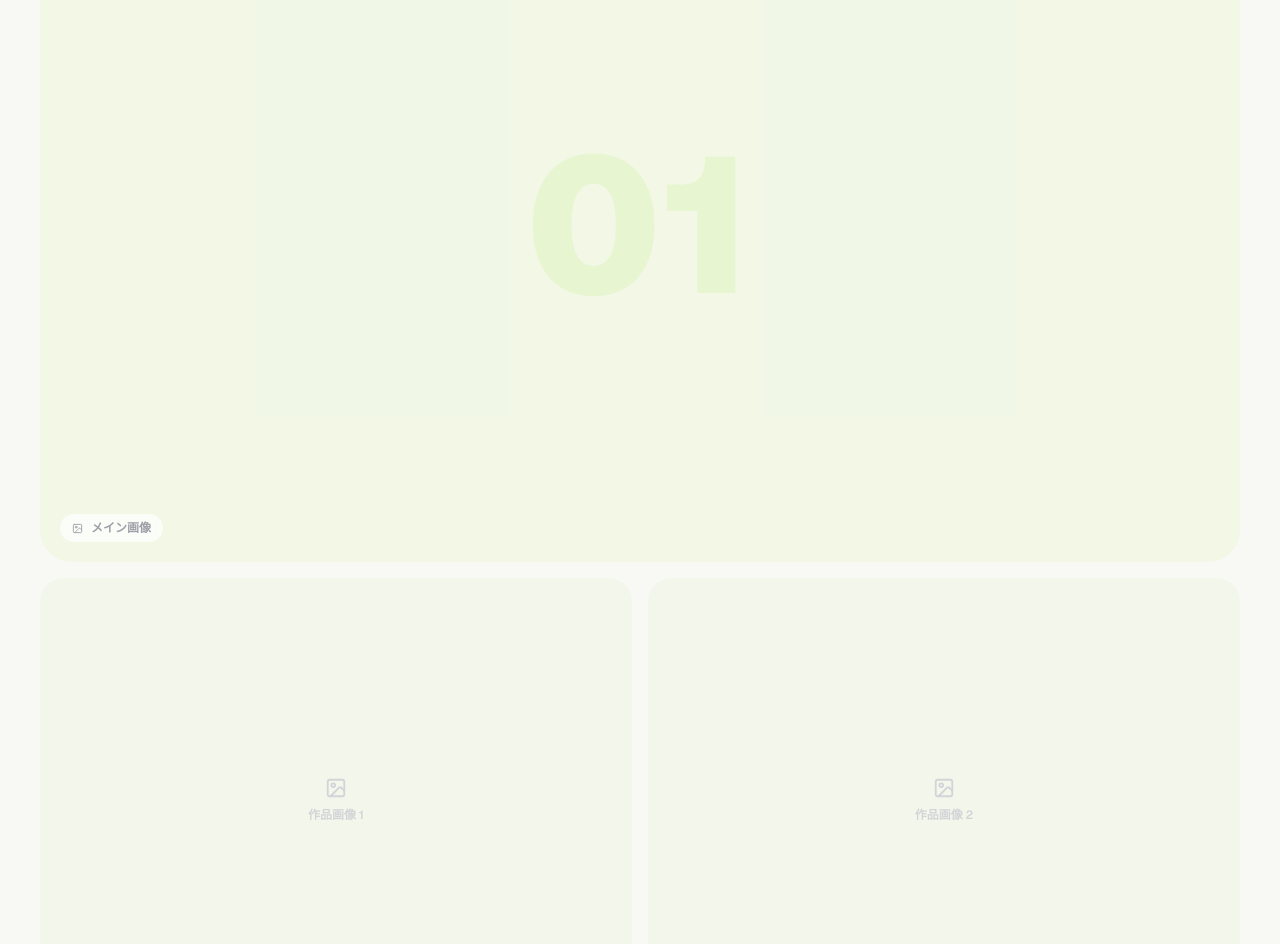
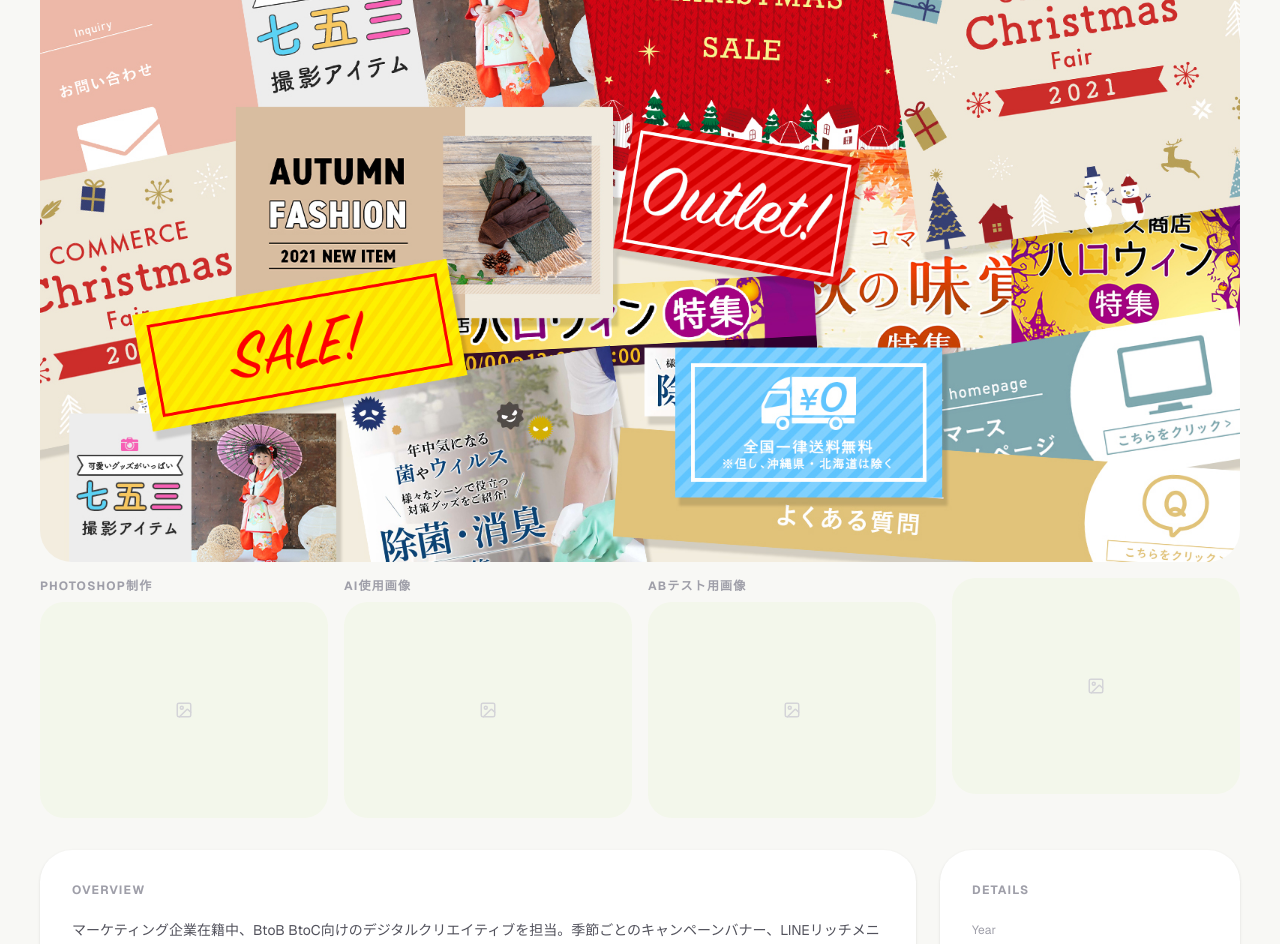
Before and after one commit to canakopanda/portfolio-site, a Next.js app: page /works/ec-web-creative in a window 1280 px wide. Shown: the part 600-1544 px from the top of the page. Built offline with nearby package versions, Linux system fonts and the light colour scheme.

Commit message:
サブ画像4カラム・画像表示対応

```diff
--- a/app/page.tsx
+++ b/app/page.tsx
@@ -2,6 +2,7 @@
 
 import { motion } from "framer-motion";
 import Link from "next/link";
+import Image from "next/image";
 import { ArrowUpRight, Mail, MapPin, Image as LucideImage } from "lucide-react";
 import Navigation from "@/components/Navigation";
 import { works } from "@/data/works";
@@ -186,11 +187,20 @@ export default function Portfolio() {
                 >
                   {/* 作品画像スペース */}
                   <div
-                    className="relative flex aspect-[16/10] items-center justify-center overflow-hidden"
-                    style={{ backgroundColor: work.tagColor + "14" }}
+                    className="relative aspect-[16/10] overflow-hidden"
+                    style={!work.images?.[0] ? { backgroundColor: work.tagColor + "14" } : {}}
                   >
+                    {work.images?.[0] ? (
+                      <Image
+                        src={work.images[0]}
+                        alt={work.title}
+                        fill
+                        className="object-cover transition-transform duration-500 group-hover:scale-105"
+                      />
+                    ) : (
+                      <>
                         <span
-                      className="select-none text-[7rem] font-black leading-none"
+                          className="absolute inset-0 flex items-center justify-center select-none text-[7rem] font-black leading-none"
                           style={{ color: work.tagColor + "28" }}
                         >
                           {work.num}
@@ -199,6 +209,8 @@ export default function Portfolio() {
                           <LucideImage size={11} />
                           作品画像
                         </div>
+                      </>
+                    )}
                   </div>
 
                   {/* カード内容 */}
--- a/app/works/[slug]/page.tsx
+++ b/app/works/[slug]/page.tsx
@@ -1,5 +1,6 @@
 import { notFound } from "next/navigation";
 import Link from "next/link";
+import Image from "next/image";
 import { ArrowLeft, ArrowUpRight, Image as LucideImage } from "lucide-react";
 import { works, getWorkBySlug } from "@/data/works";
 
@@ -74,11 +75,21 @@ export default async function WorkDetailPage({
         <div className="flex flex-col gap-4">
           {/* メイン画像 */}
           <div
-            className="relative flex aspect-[16/9] items-center justify-center overflow-hidden rounded-[2rem]"
-            style={{ backgroundColor: work.tagColor + "14" }}
+            className="relative aspect-[16/9] overflow-hidden rounded-[2rem]"
+            style={!work.images?.[0] ? { backgroundColor: work.tagColor + "14" } : {}}
           >
+            {work.images?.[0] ? (
+              <Image
+                src={work.images[0]}
+                alt={work.title}
+                fill
+                className="object-cover"
+                priority
+              />
+            ) : (
+              <>
                 <span
-              className="select-none text-[12rem] font-black leading-none"
+                  className="absolute inset-0 flex items-center justify-center select-none text-[12rem] font-black leading-none"
                   style={{ color: work.tagColor + "20" }}
                 >
                   {work.num}
@@ -87,25 +98,41 @@ export default async function WorkDetailPage({
                   <LucideImage size={11} />
                   メイン画像
                 </div>
+              </>
+            )}
           </div>
 
-          {/* サブ画像 × 2 */}
-          <div className="grid grid-cols-2 gap-4">
-            {[1, 2].map((n) => (
+          {/* サブ画像 4カラム */}
+          {work.subImages && (
+          <div className="grid grid-cols-2 gap-4 md:grid-cols-4">
+            {work.subImages.map((sub, idx) => (
+              <div key={idx} className="flex flex-col gap-2">
+                {sub.label && (
+                  <p className="text-xs font-bold uppercase tracking-widest text-zinc-400">
+                    {sub.label}
+                  </p>
+                )}
                 <div
-                key={n}
-                className="relative flex aspect-[4/3] items-center justify-center overflow-hidden rounded-[1.5rem]"
-                style={{ backgroundColor: work.tagColor + "0d" }}
+                  className="relative aspect-[4/3] overflow-hidden rounded-[1.5rem]"
+                  style={!sub.src ? { backgroundColor: work.tagColor + "0d" } : {}}
                 >
-                <div className="flex flex-col items-center gap-2">
-                  <LucideImage size={22} className="text-zinc-300" />
-                  <p className="text-xs font-semibold text-zinc-300">
-                    作品画像 {n}
-                  </p>
+                  {sub.src ? (
+                    <Image
+                      src={sub.src}
+                      alt={sub.label || `${work.title} ${idx + 1}`}
+                      fill
+                      className="object-cover"
+                    />
+                  ) : (
+                    <div className="flex h-full flex-col items-center justify-center gap-2">
+                      <LucideImage size={18} className="text-zinc-300" />
+                    </div>
+                  )}
                 </div>
               </div>
             ))}
           </div>
+          )}
         </div>
       </section>
 
--- a/data/works.ts
+++ b/data/works.ts
@@ -34,7 +34,7 @@ export const works: Work[] = [
     result:
       "毎月100点以上のクリエイティブを安定納品。バナーのクリック率改善やLP経由のコンバージョン向上に継続的に貢献しました。",
     tools: ["Photoshop", "Illustrator", "HTML", "CSS"],
-    images: ["public/works/ec_001.jpg"],
+    images: ["/works/ec_001.jpg"],
     subImages: [
       { label: "Photoshop制作" },
       { label: "AI使用画像" },
```
Also changed, not shown: .claude/settings.local.json. Lines whose indentation alone changed are shown as unchanged.
